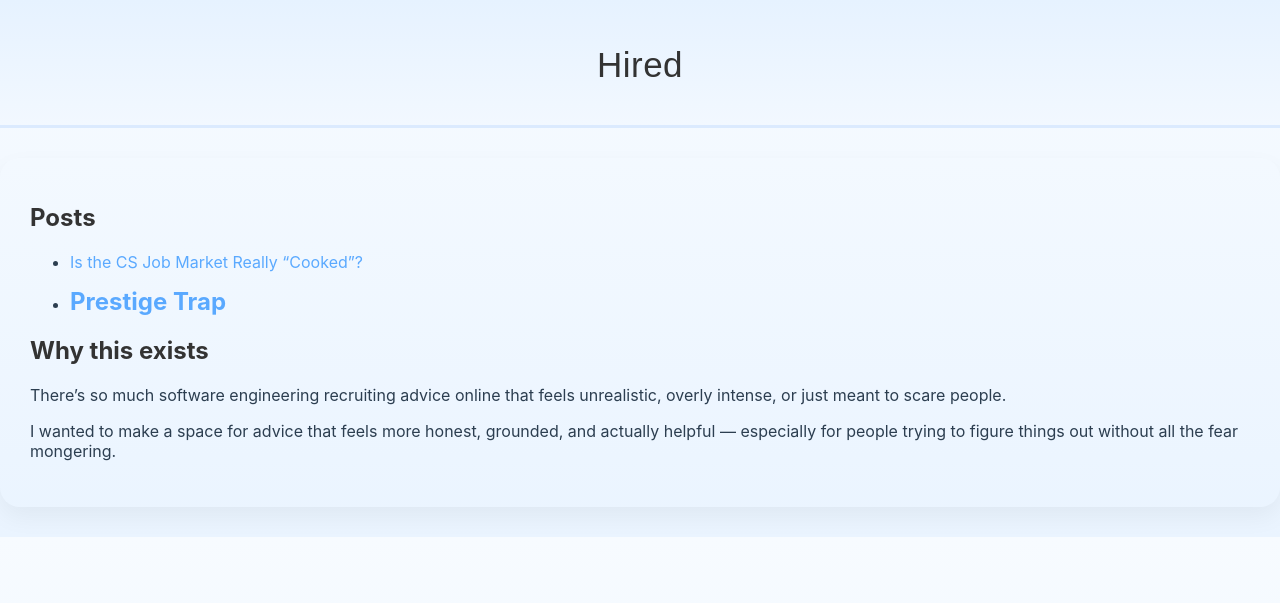
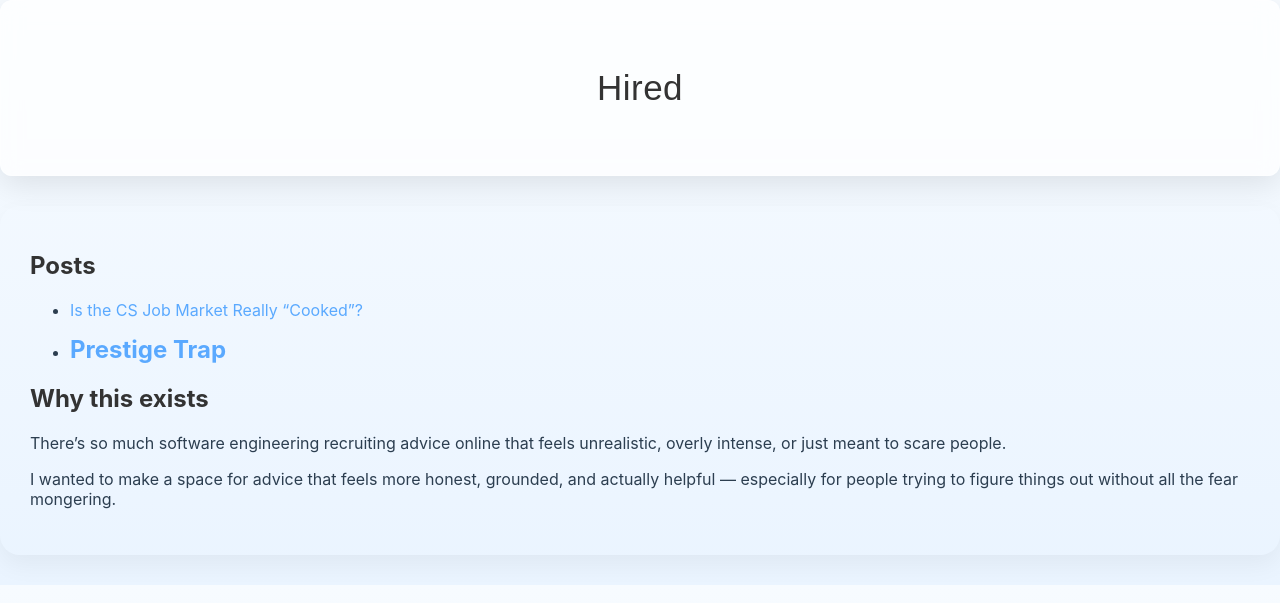
Before and after one commit to hiredmaybe67/hiredmaybe67.github.io, a Jekyll site: the page built from index.md, in a window 1280 px wide. Shown: the top 603 px of the page. Built offline with Jekyll 4.4.1, drawn with Linux system fonts in a browser that asks for light colours.

Commit message:
Update default.html

```diff
--- a/_layouts/default.html
+++ b/_layouts/default.html
@@ -65,10 +65,19 @@
       background: #e0ecff;
       margin: 25px 0;
     }
-.banner{
+/* .banner{
 border-bottom: 3px solid #dbeafe;
   background: linear-gradient(to bottom, #e6f2ff, #f2f8ff);
   padding: 10px 5px 5px;
+} */
+    .banner {
+  background: rgba(255, 255, 255, 0.7); /* Semi-transparent white */
+  backdrop-filter: blur(10px);          /* Frosted glass effect */
+  border: 1px solid rgba(255, 255, 255, 0.3);
+  border-radius: 12px;                  /* Rounded corners for a softer feel */
+  padding: 2rem 1.5rem;                 /* Generous spacing */
+  box-shadow: 0 8px 32px rgba(0, 0, 0, 0.1); /* Soft, deep shadow */
+  text-align: center;
 }
   </style>
 </head>
```
